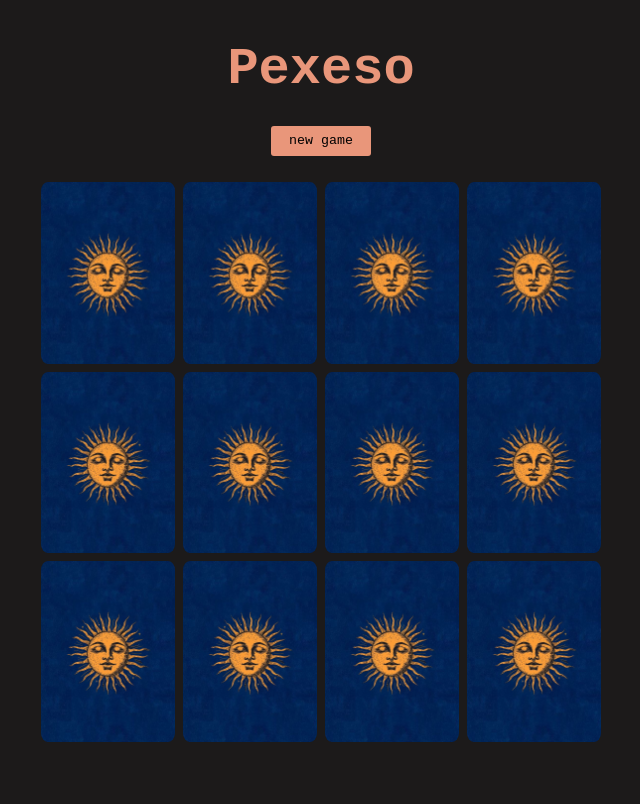
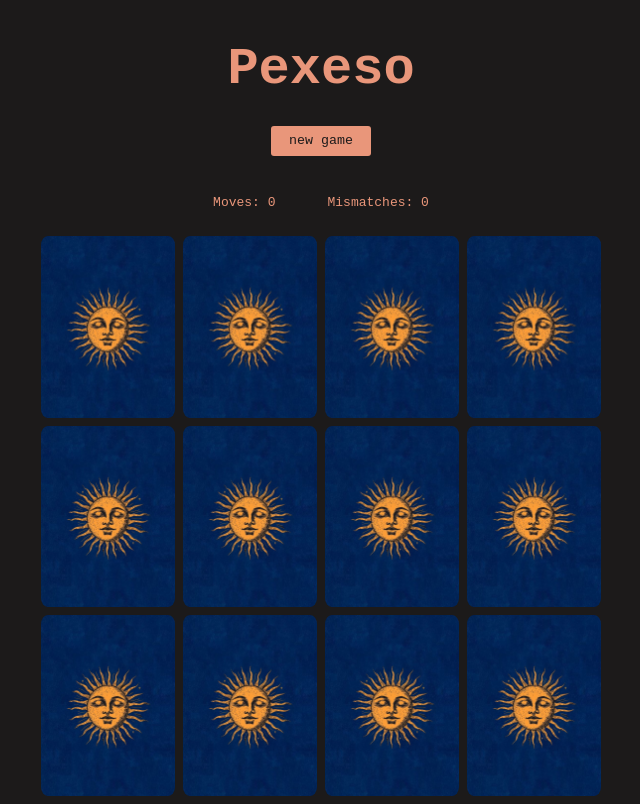
Before and after one commit to charc00al/pexeso, a plain HTML site: page index.html in a window 1280 px wide. Both pictures are taken after a click on the button "new game". Shown: the whole page, without its empty margins (319-959 px from the left). Drawn offline with Linux system fonts and the light colour scheme.

Commit message:
feat: add score (moves & mismatches)

```diff
--- a/index.html
+++ b/index.html
@@ -10,6 +10,10 @@
     <main class="main">
         <h1>Pexeso</h1>
         <button class="new-game-btn">new game</button>
+        <section class="score">
+            <span class="moves">Moves: </span>
+            <span class="mismatches">Mismatches: </span>
+        </section>
         <div class="game-board">
             <!-- Here goes those cards -->
         </div>
--- a/script.js
+++ b/script.js
@@ -26,6 +26,8 @@ function toggleCard() {
 
 const gameBtn = document.querySelector(".new-game-btn");
 const cards = document.querySelectorAll(".card");
+let movesText = document.querySelector(".moves");
+let mismatchesText = document.querySelector(".mismatches");
 
 // shuffle deck of cards
 function shuffleDeck() {
@@ -49,18 +51,24 @@ gameBtn.addEventListener("click", function() {
     shuffleDeck();
     addPicture();
     clickedCards = [];
+    moves = 0;
+    matches = 0;
+    showScore();
 
     cards.forEach((card) => {
         card.style.visibility="visible";
         card.addEventListener("click", flipAndMatch);
         resetCard(card);
     })
+
 });
 
 // || MATCH PAIRS & FLIP CARDS
 
 let clickedCards = [];
 let timeoutID = null;
+let moves = 0;
+let matches = 0;
 
 function flipAndMatch() {
 
@@ -76,12 +84,14 @@ function flipAndMatch() {
 
     // matching cards
     if (clickedCards.length == 2) {
+        moves = ++moves;
+
         let firstPicture = clickedCards[0].dataset.picture;
         let secondPicture = clickedCards[1].dataset.picture;
 
         // check for match
         if (firstPicture == secondPicture) {
-            console.log("MATCH");
+            matches = ++matches;
             // hide matched cards
             clickedCards.forEach((matched) => {
                 setTimeout(() => {
@@ -109,6 +119,7 @@ function flipAndMatch() {
         resetCard(clickedCards[1]);
         clickedCards.splice(0, 2);
     }
+    showScore();
 }
 
 function resetCard(x) {
@@ -116,3 +127,11 @@ function resetCard(x) {
     x.addEventListener("click", toggleCard);
     x.removeAttribute("data-id");
 }
+
+// || Score
+
+function showScore() {
+    movesText.innerHTML = "Moves: " + moves;
+    let mismatches = moves - matches;
+    mismatchesText.innerHTML = "Mismatches: " + mismatches;
+}
--- a/styles.css
+++ b/styles.css
@@ -2,12 +2,19 @@
 * {
     background-color: rgb(28, 26, 26);
     font-family: monospace;
+    color: darksalmon;
 }
 
 h1 {
     font-size: 4em;
-    color: darksalmon;
     margin: 0;
+}
+
+.score {
+    margin: 1em;
+    margin-bottom: 2em;
+    display: flex;
+    gap: 4em;
 }
 
 .main {
@@ -40,6 +47,7 @@ h1 {
 
 .new-game-btn {
     background-color: darksalmon;
+    color: rgb(28, 26, 26);
     width: 100px;
     height: 30px;
     border-radius: 3px;
```
